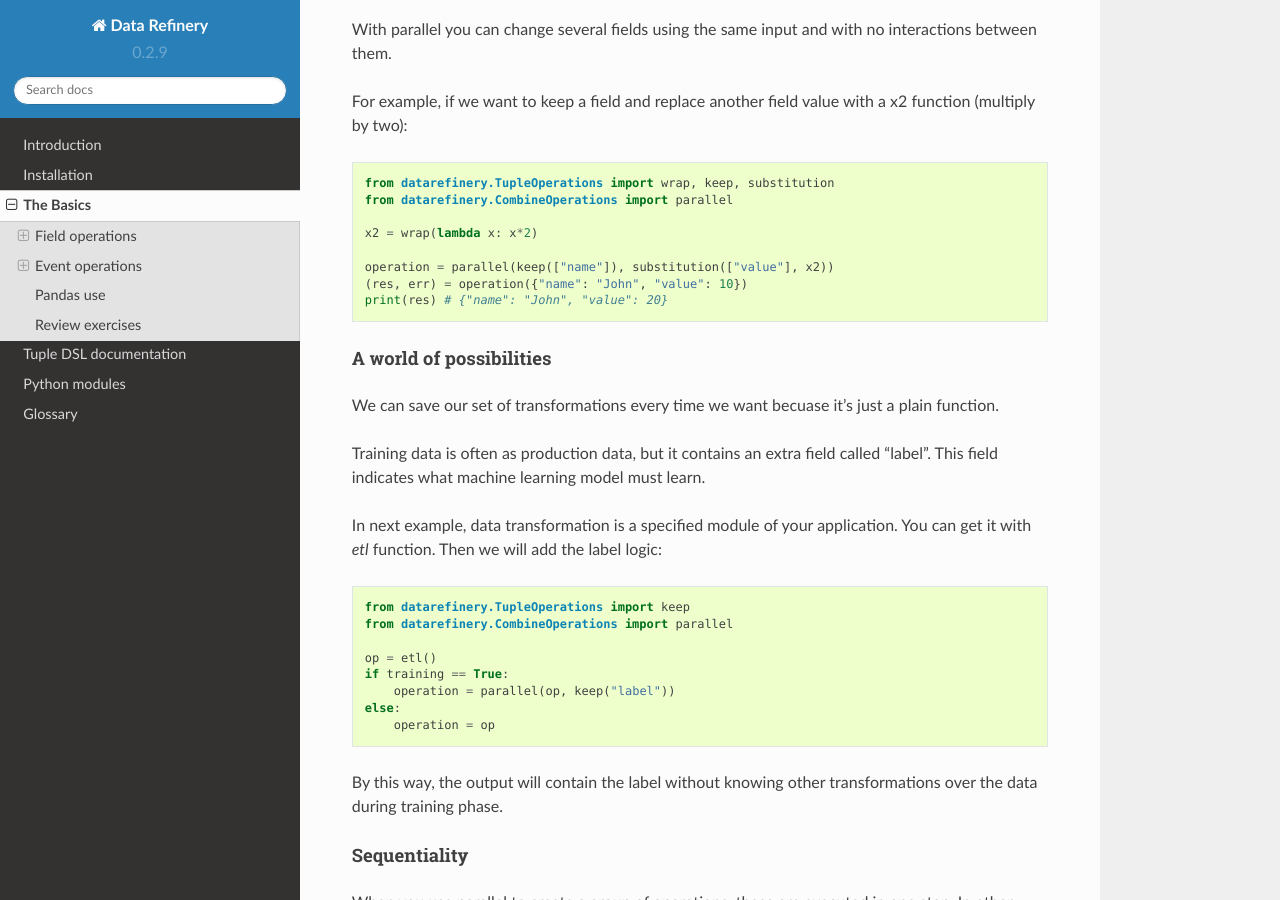
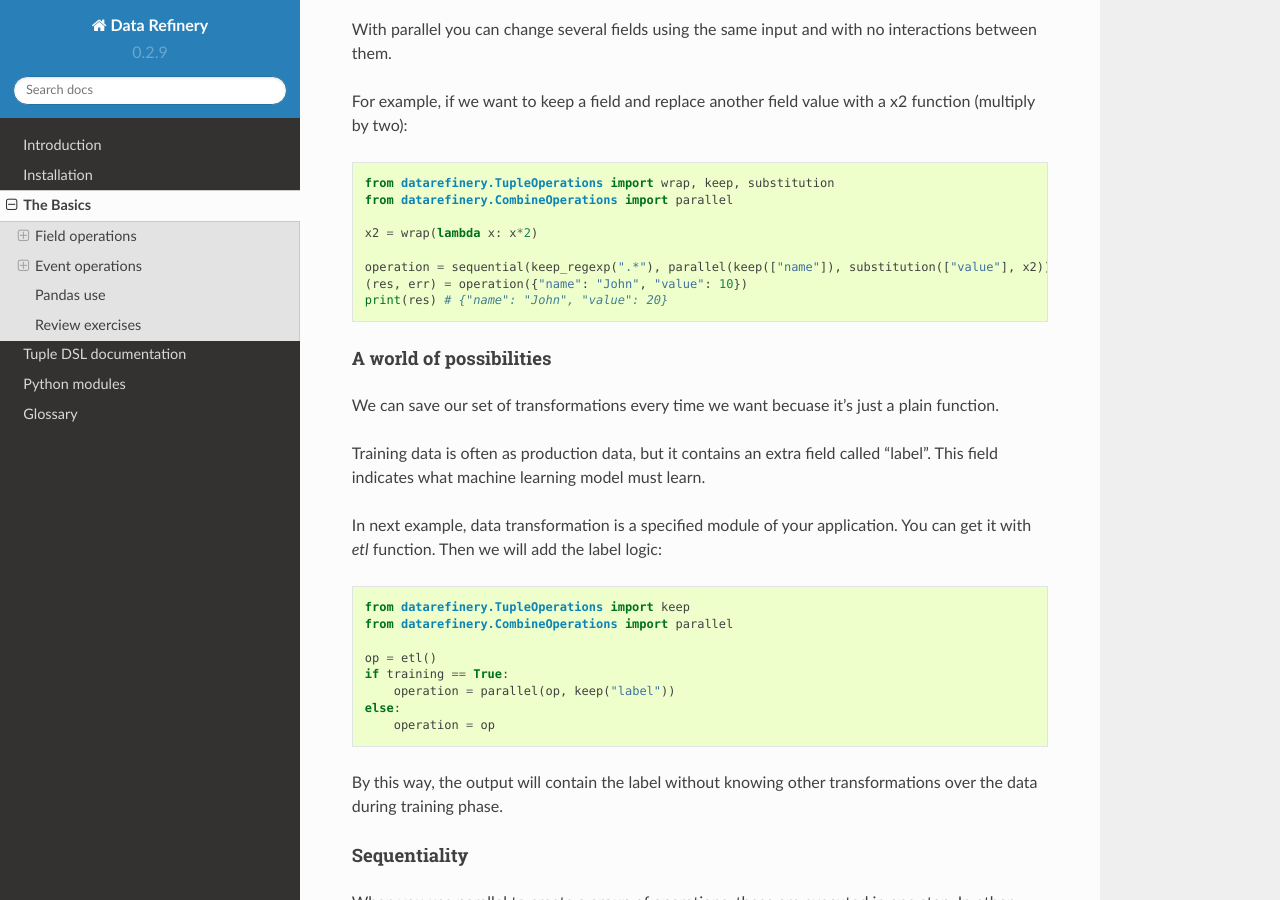
Before and after one commit to BBVA/data-refinery, a Sphinx documentation site: the page built from docs/source/thebasics.rst, in a window 1280 px wide and 900 px high, scrolled down 11243 px. Built offline with Sphinx 7.4.7 and the Read the Docs theme 2.0.0, drawn with Linux system fonts in a browser that asks for light colours.

Commit message:
Fix sequential example [skip_ci]

```diff
--- a/docs/source/thebasics.rst
+++ b/docs/source/thebasics.rst
@@ -592,7 +592,7 @@ For example, if we want to keep a field and replace another field value with a x
 
     x2 = wrap(lambda x: x*2)
 
-    operation = parallel(keep(["name"]), substitution(["value"], x2))
+    operation = sequential(keep_regexp(".*"), parallel(keep(["name"]), substitution(["value"], x2)))
     (res, err) = operation({"name": "John", "value": 10})
     print(res) # {"name": "John", "value": 20}
 
```
